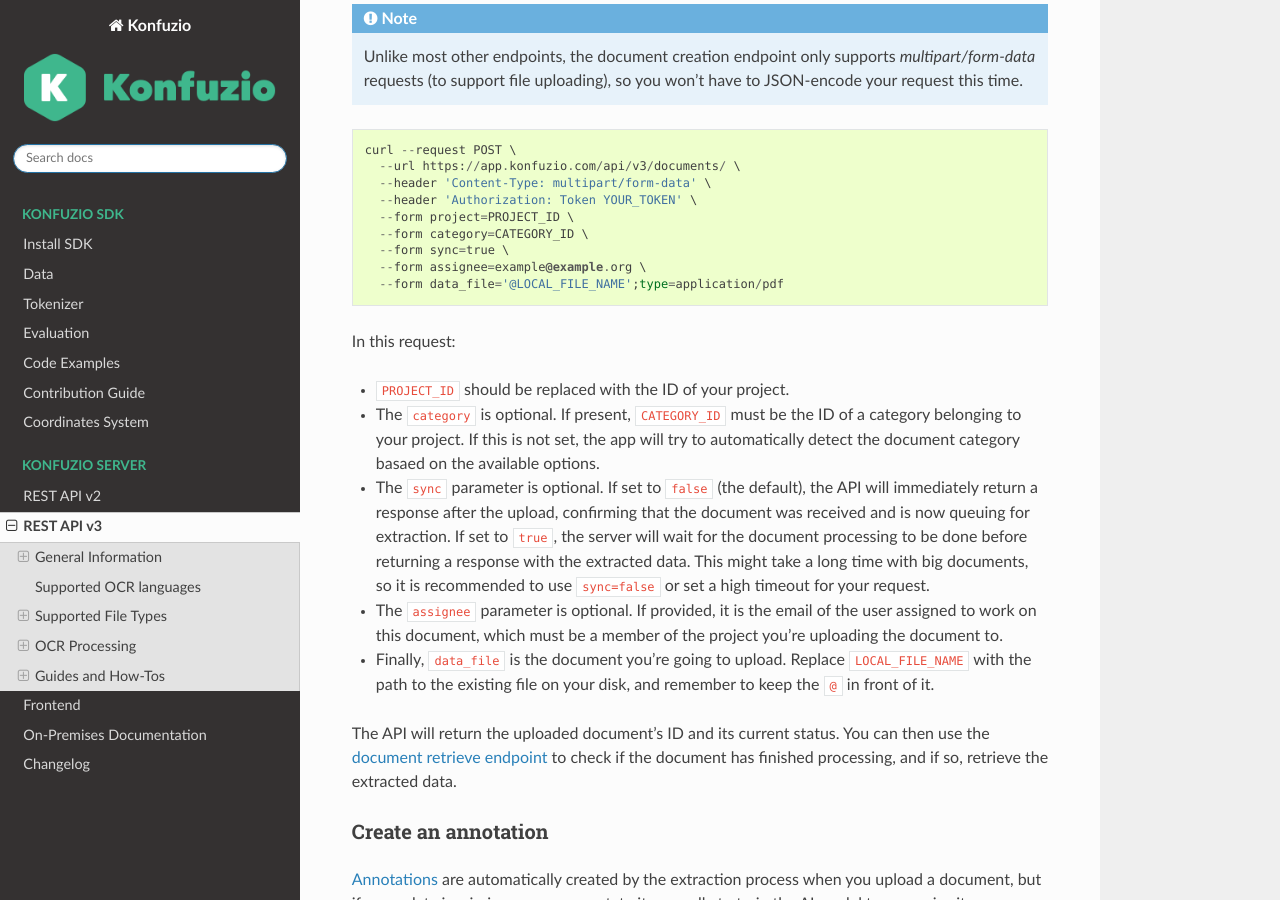
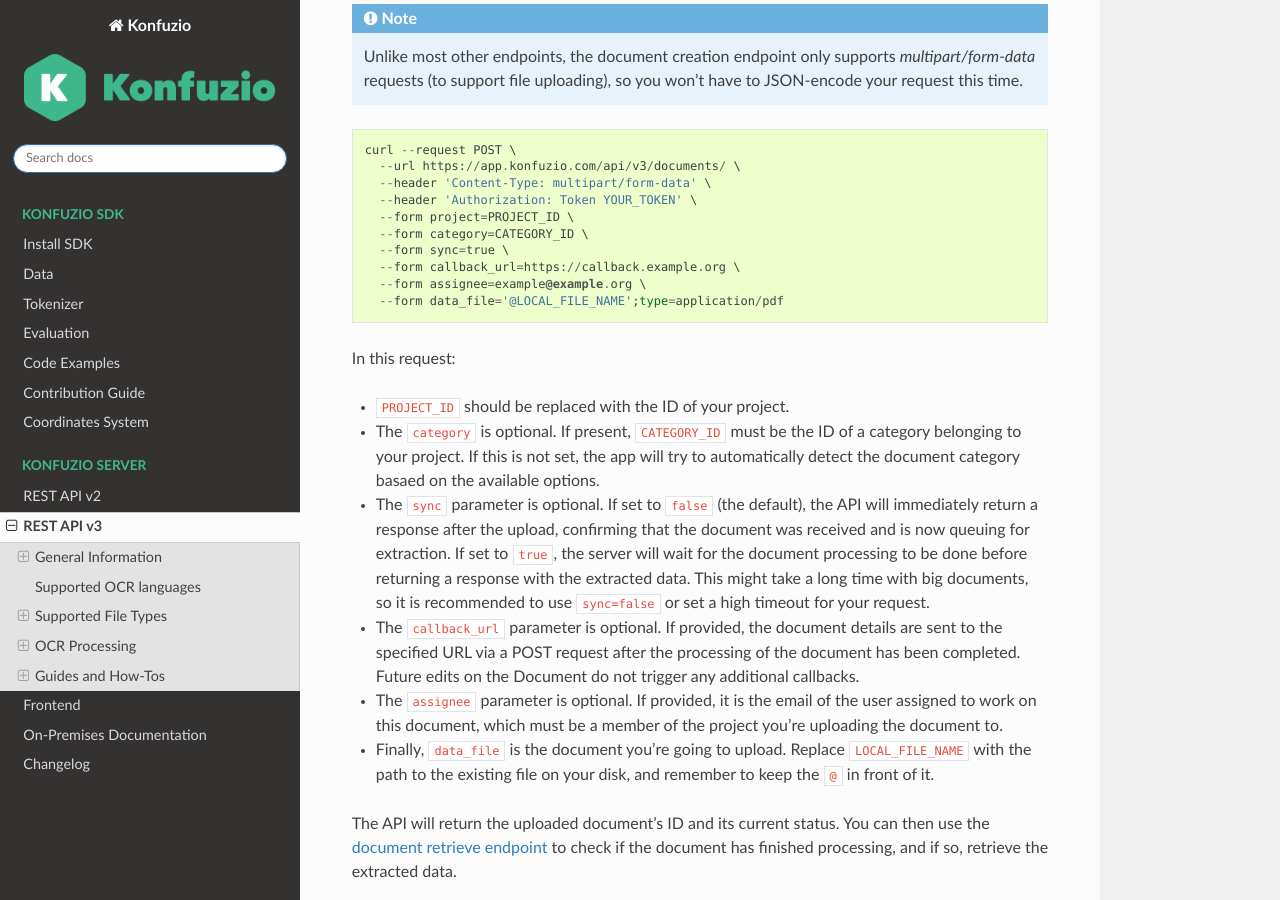
Before and after one commit to konfuzio-ai/konfuzio-sdk, a Sphinx documentation site: the page built from docs/web/api-v3.md, in a window 1280 px wide and 900 px high, scrolled down 13615 px. Built offline with Sphinx 7.4.7 and the Read the Docs theme 2.0.0, drawn with Linux system fonts in a browser that asks for light colours.

Commit message:
Update api-v3.md

````diff
--- a/docs/web/api-v3.md
+++ b/docs/web/api-v3.md
@@ -537,6 +537,7 @@
   --form project=PROJECT_ID \
   --form category=CATEGORY_ID \
   --form sync=true \
+  --form callback_url=https://callback.example.org \
   --form assignee=example@example.org \
   --form data_file='@LOCAL_FILE_NAME';type=application/pdf
 ```
@@ -550,6 +551,7 @@
   the upload, confirming that the document was received and is now queuing for extraction. If set to `true`, the server
   will wait for the document processing to be done before returning a response with the extracted data. This might take
   a long time with big documents, so it is recommended to use `sync=false` or set a high timeout for your request.
+- The `callback_url` parameter is optional. If provided, the document details are sent to the specified URL via a POST request after the processing of the document has been completed. Future edits on the Document do not trigger any additional callbacks.
 - The `assignee` parameter is optional. If provided, it is the email of the user assigned to work on this document,
   which must be a member of the project you're uploading the document to.
 - Finally, `data_file` is the document you're going to upload. Replace `LOCAL_FILE_NAME` with the path to the existing
````
